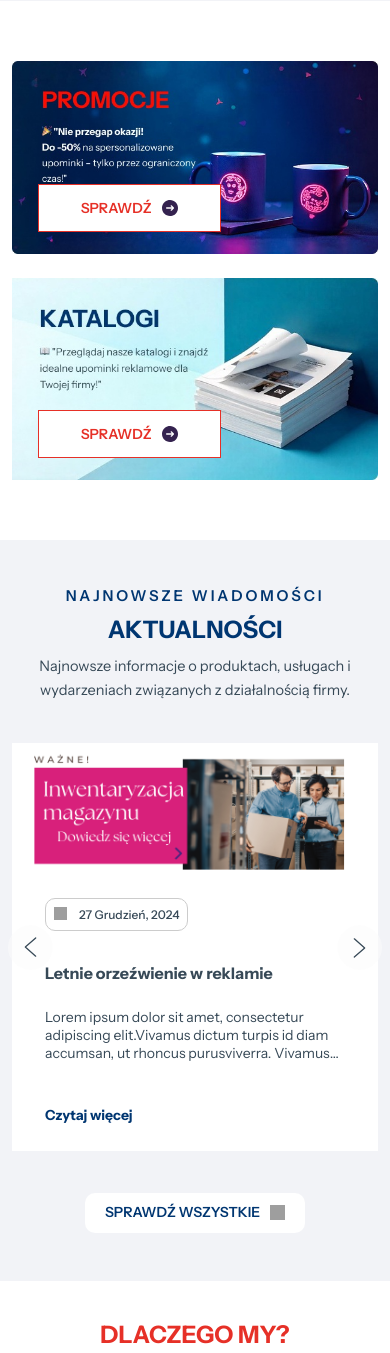
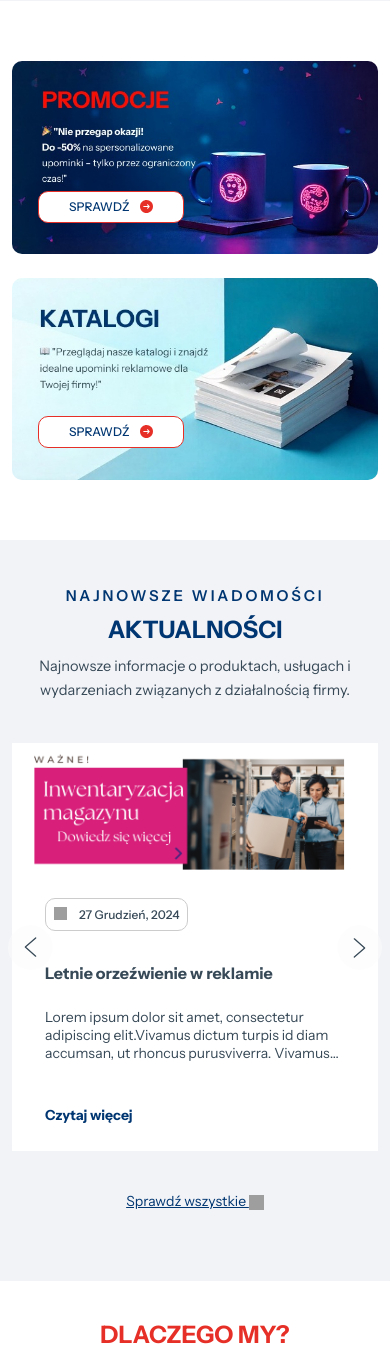
Before and after one commit to goldipl/GIFT-SERWIS, a PHP site: page / in a window 390 px wide. Shown: the part 2254-3607 px from the top of the page. Run offline with PHP 8.4, Linux system fonts and the light colour scheme; grey boxes are pictures that could not be loaded.

Commit message:
style(banners): update button styles and add border-radius
- Changed button class from .white-purple-btn to .white-red-btn.
- Adjusted button dimensions and positioning.
- Added border-radius to banners and images for a smoother appearance.
- Updated font properties for better readability on buttons.
- Enhanced responsiveness for smaller screens.

```diff
--- a/components/main_page/banners.php
+++ b/components/main_page/banners.php
@@ -3,13 +3,13 @@
         <div class="banners_container__slot">
             <div class="banners-slot-img">
                 <img class="banners-img" src="./assets/img/main_page/banners/banner01.jpg" alt="banners" width="776" height="477">
-                <a class="white-purple-btn" href="#our_products_container">Sprawdź<img src="./assets/icons/common/buttons/button_color_arrow.svg" alt="arrow icon" width="18" height="18"></a>
+                <a class="white-red-btn" href="#our_products_container">Sprawdź<img src="./assets/icons/common/buttons/button_red_arrow.svg" alt="arrow icon" width="15" height="15"></a>
             </div>
         </div>
         <div class="banners_container__slot">
             <div class="banners-slot-img">
                 <img class="banners-img" src="./assets/img/main_page/banners/banner02.jpg" alt="banners" width="776" height="477">
-                <a class="white-purple-btn" href="#our_products_container">Sprawdź<img src="./assets/icons/common/buttons/button_color_arrow.svg" alt="arrow icon" width="18" height="18"></a>
+                <a class="white-red-btn" href="#our_products_container">Sprawdź<img src="./assets/icons/common/buttons/button_red_arrow.svg" alt="arrow icon" width="15" height="15"></a>
             </div>
         </div>
     </div>
--- a/scss/common/_buttons.scss
+++ b/scss/common/_buttons.scss
@@ -119,7 +119,7 @@
   }
 }
 
-.white-purple-btn {
+.white-red-btn {
   display: inline-flex;
   justify-content: center;
   align-items: center;
@@ -148,7 +148,7 @@
   }
 }
 
-.white-pink-btn {
+.white-purple-btn {
   display: inline-flex;
   justify-content: center;
   align-items: center;
@@ -178,8 +178,8 @@
 }
 
 @media (max-width: 991px) {
-  .white-purple-btn,
-  .white-pink-btn {
+  .white-red-btn,
+  .white-purple-btn {
     font-size: 14px;
     line-height: 16px;
     margin-top: 12px;
--- a/scss/main_page/_banners.scss
+++ b/scss/main_page/_banners.scss
@@ -15,21 +15,38 @@
       grid-row-gap: 24px;
     }
     &__slot {
+      border-radius: 10px;
       .banners-slot-img {
         position: relative;
+        border-radius: 10px;
         .banners-img {
           width: 100%;
           height: auto;
+          border-radius: 10px;
         }
-        .white-purple-btn {
+        .white-red-btn {
           position: absolute;
-          bottom: 11%;
+          bottom: 16%;
           left: 7%;
-          width: 248px;
-          height: 52px;
+          width: 220px;
+          height: 40px;
+          border-radius: 10px;
+          font-weight: 500;
+          font-size: 14px;
+          line-height: 177%;
+          color: $main-color;
+          text-transform: uppercase;
+          &:hover {
+            color: $white;
+          }
           @media (max-width: 760px) {
-            width: 50%;
-            height: auto;
+            width: 40%;
+            height: 32px;
+            font-size: 12px;
+            img {
+              width: 13px;
+              height: 13px;
+            }
           }
         }
       }
```
Also changed, not shown: scss/main.css, 1 other file.
